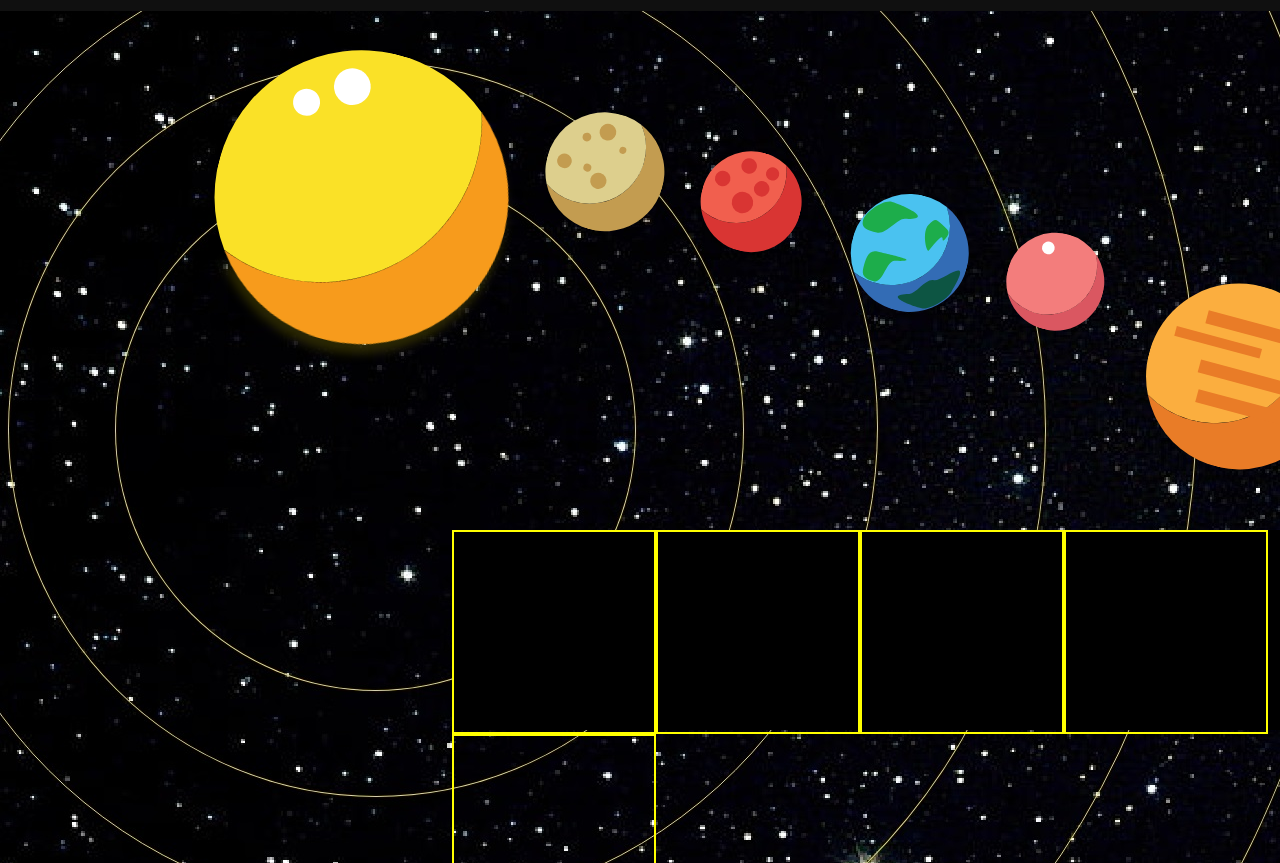
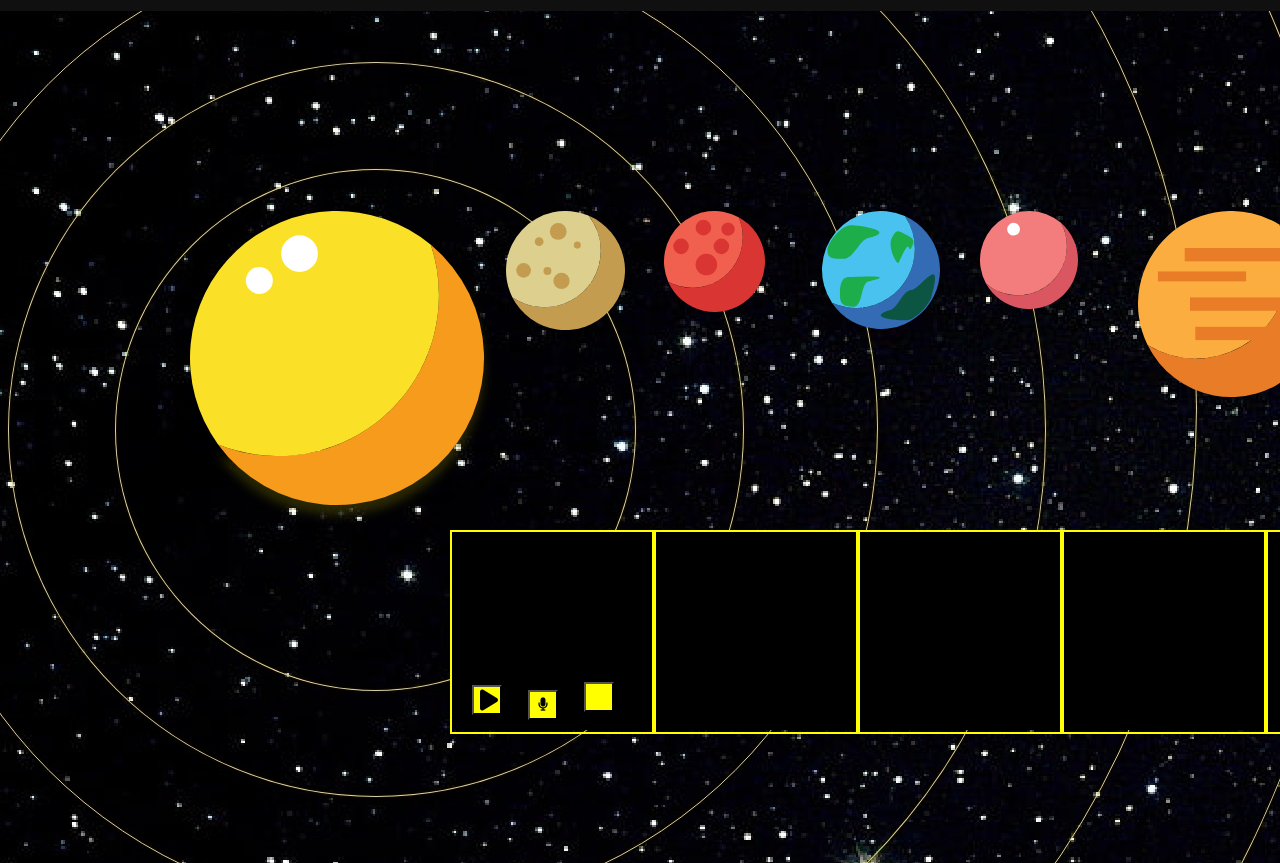
Before and after one commit to kwenox25/Dahilan_K_Gesalan_A_MusicMixer, a plain HTML site: page index.html in a window 1280 px wide. Shown: the part 89-952 px from the top of the page. Drawn offline with Linux system fonts and the light colour scheme.

Commit message:
updated html

```diff
--- a/css/main.css
+++ b/css/main.css
@@ -155,8 +155,9 @@ a {
 }
 
 #solarSystem {
-	transform: rotate(15deg);
-    transform-origin: center;
+	/* transform: rotate(15deg);
+    transform-origin: center; */
+	grid-row: 2/3;
 }
 
 #sun {
@@ -219,7 +220,8 @@ a {
 }
 
 .solar-board {
-	width: 1016px;
+	grid-row: 1/3;
+	width: 1020px;
 	height: 200px;
 	margin: 0 auto;
 	display: flex;
@@ -270,3 +272,13 @@ a {
 	margin-left: 50px;
 	margin-top: 50px;
   }
+
+.drop-zone button {
+	margin-left: 20px;
+
+	margin-top: 150px;
+	align-items: center;
+	background-color: yellow;
+	height: 30px;
+	width: 30px;
+}
--- a/index.html
+++ b/index.html
@@ -3,6 +3,10 @@
 <head>
 <meta charset="UTF-8">
 <title>Symphony of the Galaxy</title>
+<link rel="stylesheet" href="https://cdnjs.cloudflare.com/ajax/libs/font-awesome/4.7.0/css/font-awesome.min.css">
+<script src='https://kit.fontawesome.com/a076d05399.js' crossorigin='anonymous'></script>
+
+
 
 <link href="css/main.css" rel="stylesheet">
 </head>
@@ -52,7 +56,14 @@
 
 
                 <div class="solar-board">
-                    <div class="drop-zone one"></div>
+
+                        <div class="drop-zone one">
+                            <button><i style='font-size:24px' class='fas'>&#xf04b;</i></button>
+                            <button><i class='fas fa-microphone'></i></button>
+                            <button></button>
+                        </div>
+
+
                     <div class="drop-zone two"></div>
                     <div class="drop-zone three"></div>
                     <div class="drop-zone four"></div>
```
